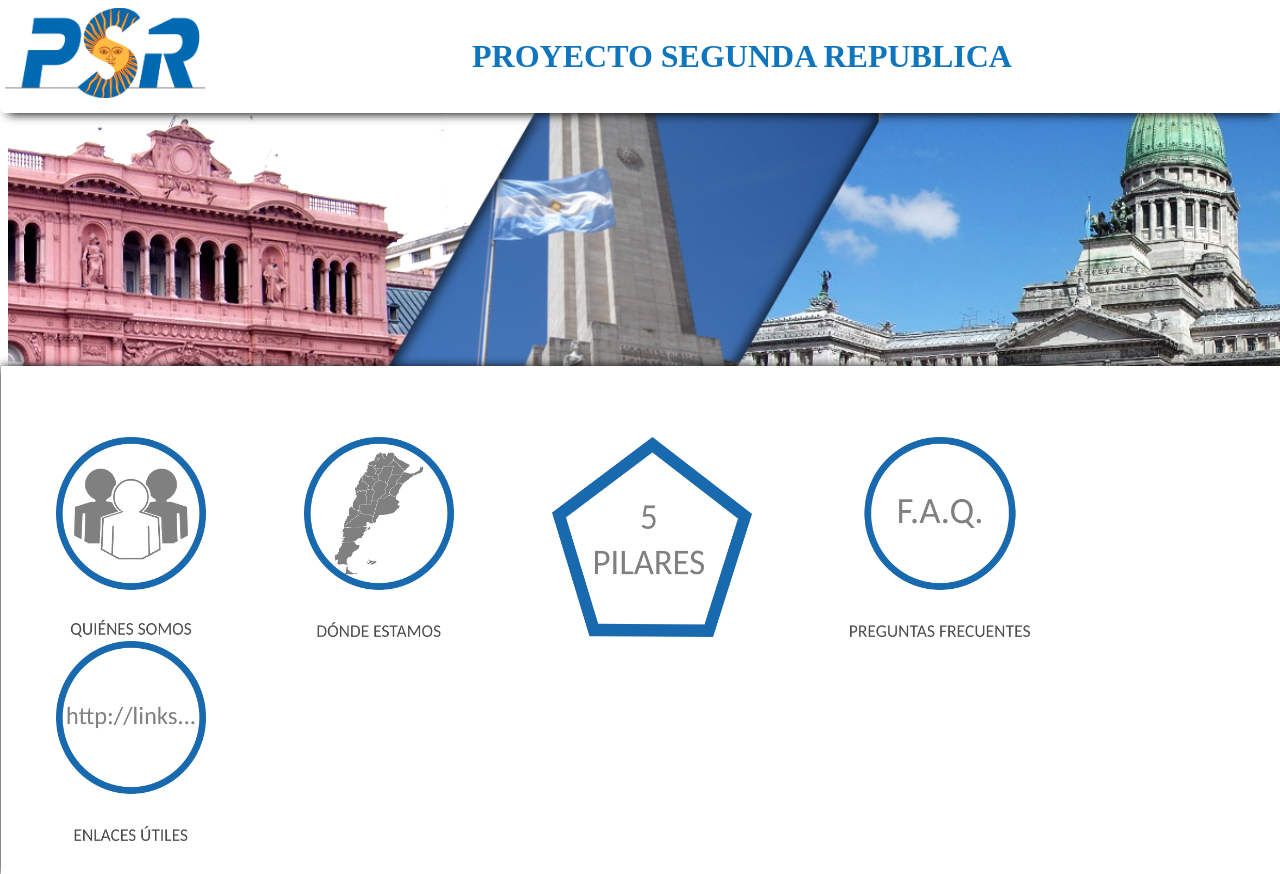
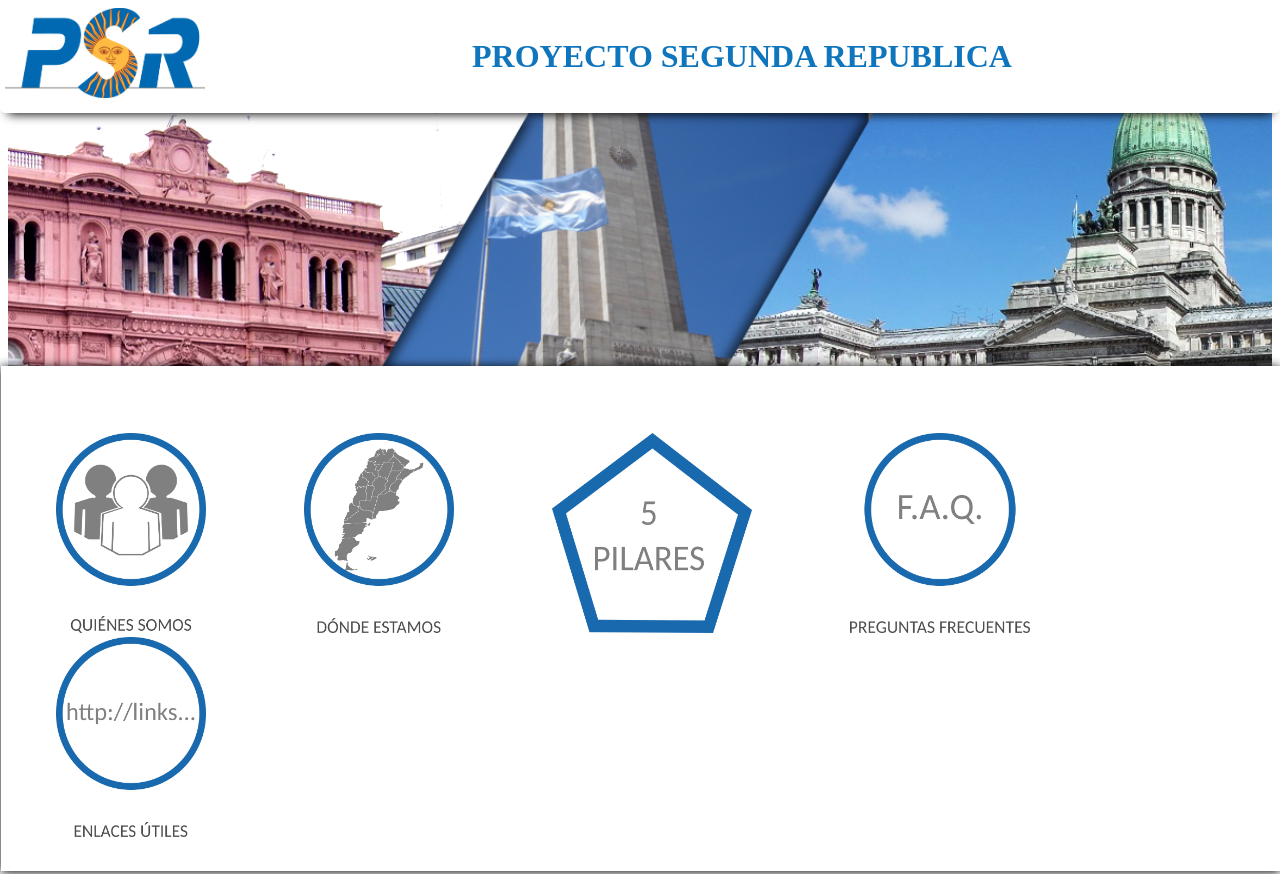
Before and after one commit to rredesigns/rre.github.io, a PHP site: page / in a window 1280 px wide. Shown: the top 874 px of the page. Run offline with PHP 8.4, Linux system fonts and the light colour scheme.

Commit message:
new elements

```diff
--- a/estilo.css
+++ b/estilo.css
@@ -20,12 +20,15 @@ header{
   width: 100%;
   position: relative;
   z-index: -10;
+  align-content: center;
+  margin: 0px;
 
   content:
 }
 #paneluno{
-  width: 101.2%;
+  width: 100%;
   height: auto;
+
 }
 
 h1 {
```
